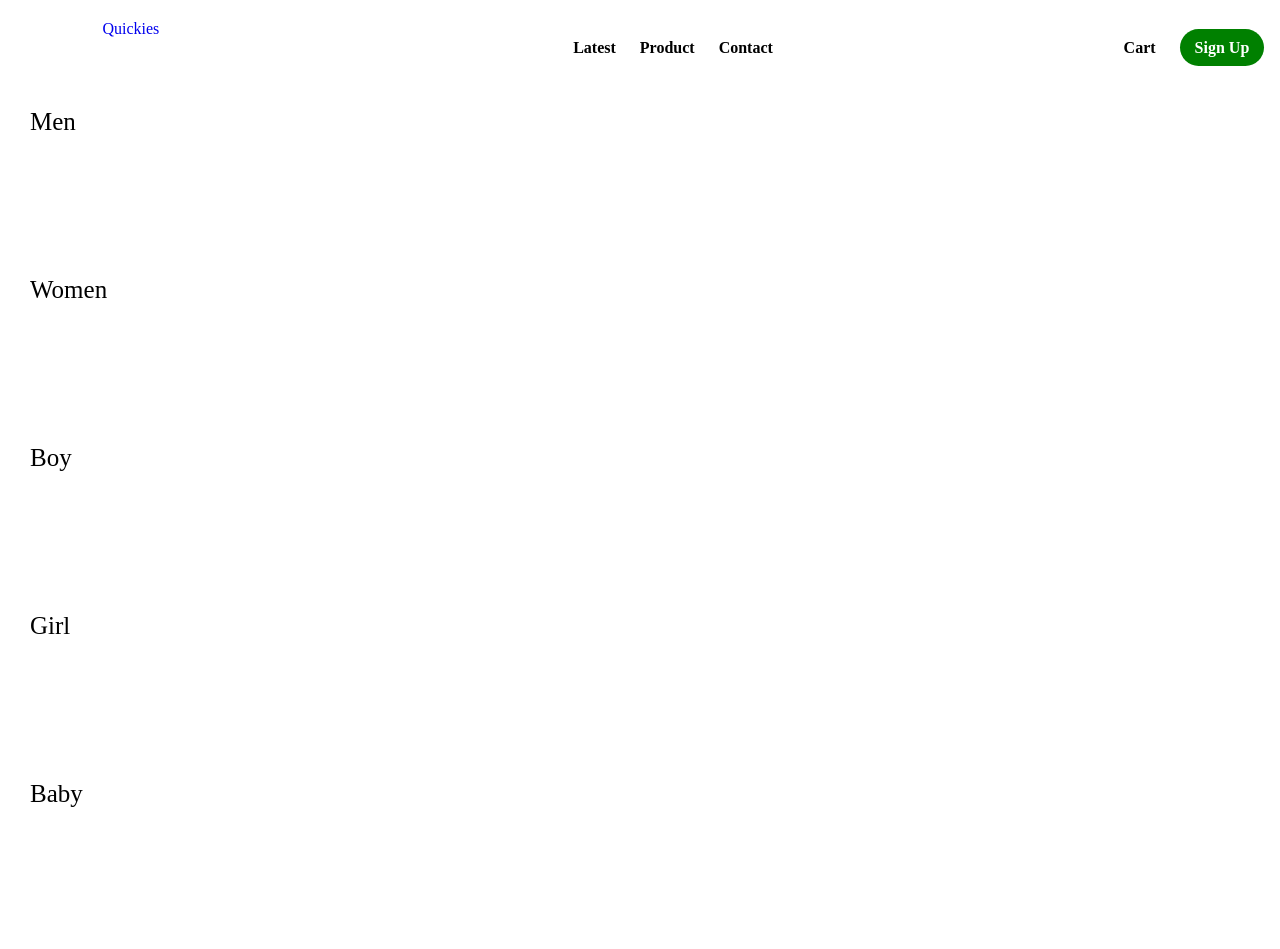
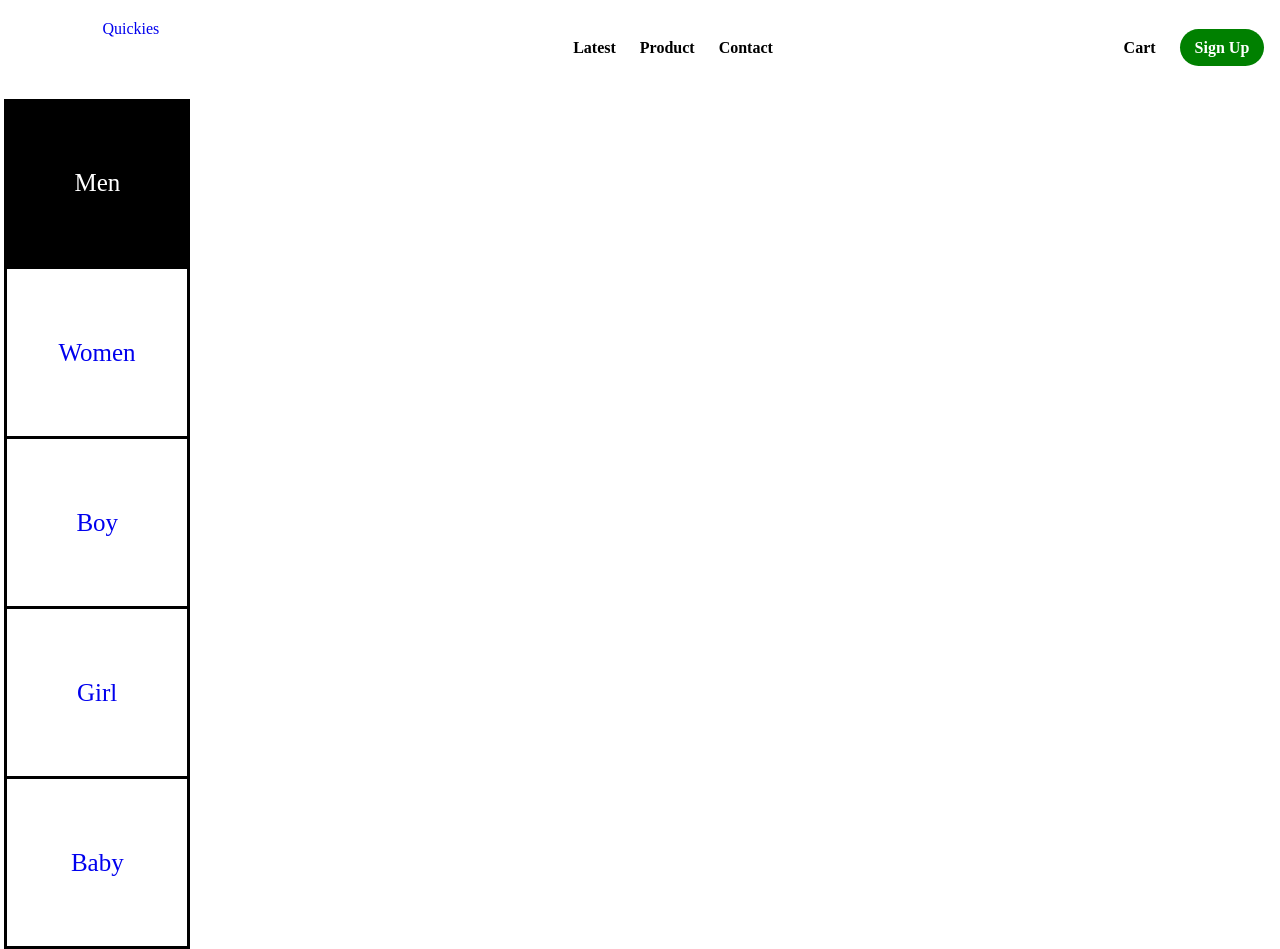
Before and after one commit to Weekiat553/Quickies, a plain HTML site: page product.html in a window 1280 px wide. Before the commit the page ends 878 px from the top, so only its background shows below. Drawn offline with Linux system fonts and the light colour scheme; a web font is replaced by a local one.

Commit message:
Side bar styling

```diff
--- a/product.html
+++ b/product.html
@@ -22,13 +22,20 @@
           </ul>
           </nav>
       <navbar>
+        <div class = 'sidemenu'>
         <ul>
-          <li><a href ='#'></a>Men</li>
-          <li><a href ='#'></a>Women</li>
-          <li><a href ='#'></a>Boy</li>
-          <li><a href ='#'></a>Girl</li>
-          <li><a href ='#'></a>Baby</li>
+          <div class ='allsidebar'>
+          <li><a href =' ' class ='sidebar'>Men</a></li>
+          <li><a href =' ' class = 'sidebarwomen'>Women</a></li>
+          <li><a href =' ' class = 'sidebarboy'>Boy</a></li>
+          <li><a href =' ' class = 'sidebargirl'>Girl</a></li>
+          <li><a href =' ' class = 'sidebarbaby'>Baby</a></li>
+        </div>
         </ul>
+      </div>
       </navbar>
+      <article>
+
+      </article>
 </body>
 </html>
--- a/style.css
+++ b/style.css
@@ -76,7 +76,7 @@ h4 {
   }
 .hometext {
     position: absolute;
-    top: 50%;
+    top: 70%;
     left: 60%;
 }
 .fade {
@@ -85,5 +85,53 @@ h4 {
 
 navbar ul li {
   font-size: 25px;
-  padding: 70px 30px;
+  padding: 71px 30px;
 }
+
+
+.allsidebar {
+  position: absolute;
+  top: 12.2%;
+  left: -2%;
+}
+.sidebar {
+  background-color: black;
+  color: white;
+  padding: 70px 70px;
+}
+
+.sidebarboy {
+  border-style: solid;
+  border-color: black;
+  padding: 70px 69px;
+}
+
+.sidebar2 {
+  border-style: solid;
+  border-color: black;
+  padding: 70px 64px;
+}
+
+.sidebarwomen {
+  border-style: solid;
+  border-color: black;
+  padding: 70px 51px;
+}
+
+.sidebargirl {
+  border-style: solid;
+  border-color: black;
+  padding: 70px 69.5px;
+}
+
+.sidebarbaby {
+  border-style: solid;
+  border-color: black;
+  padding: 70px 63.5px;
+}
+
+.itemdisplay {
+  background-color: #F5F5F5; {
+
+  }
+}
```
